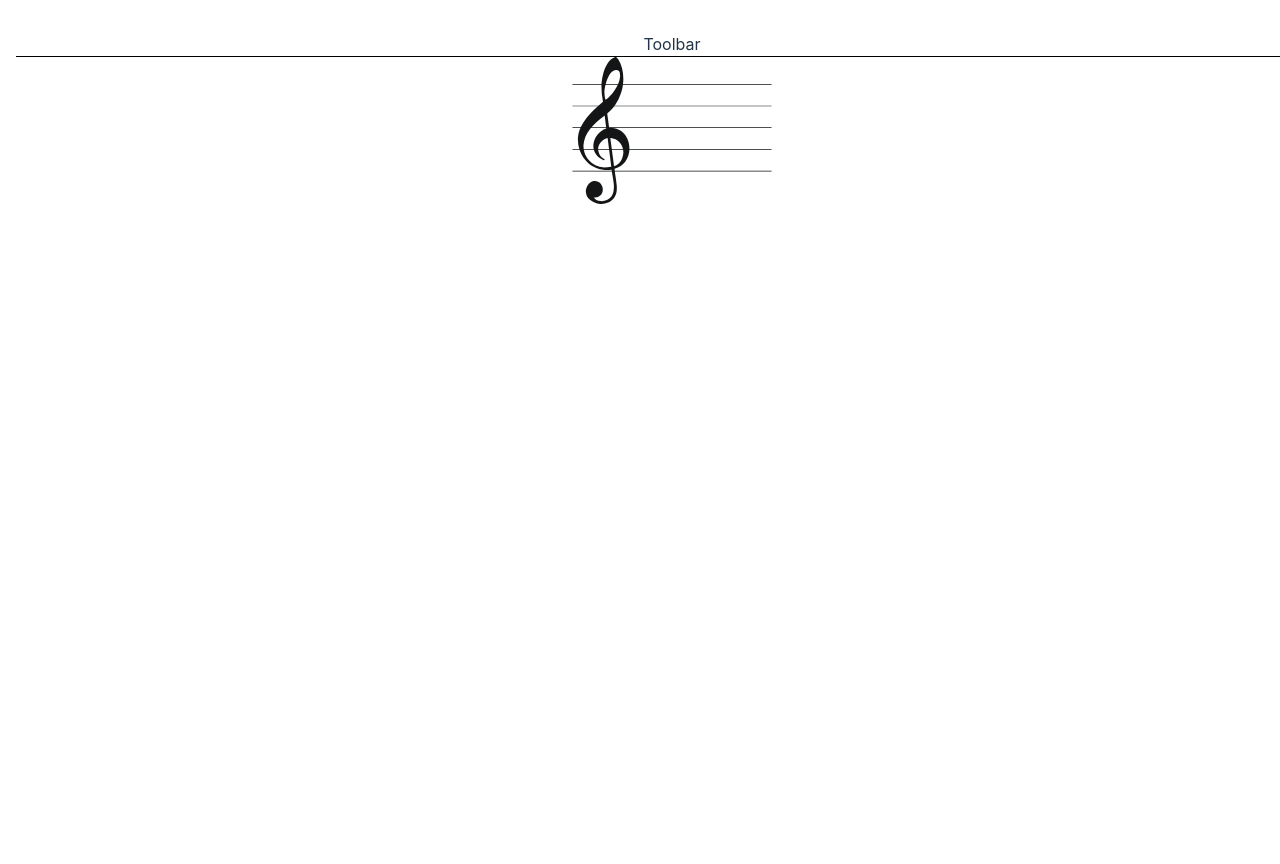
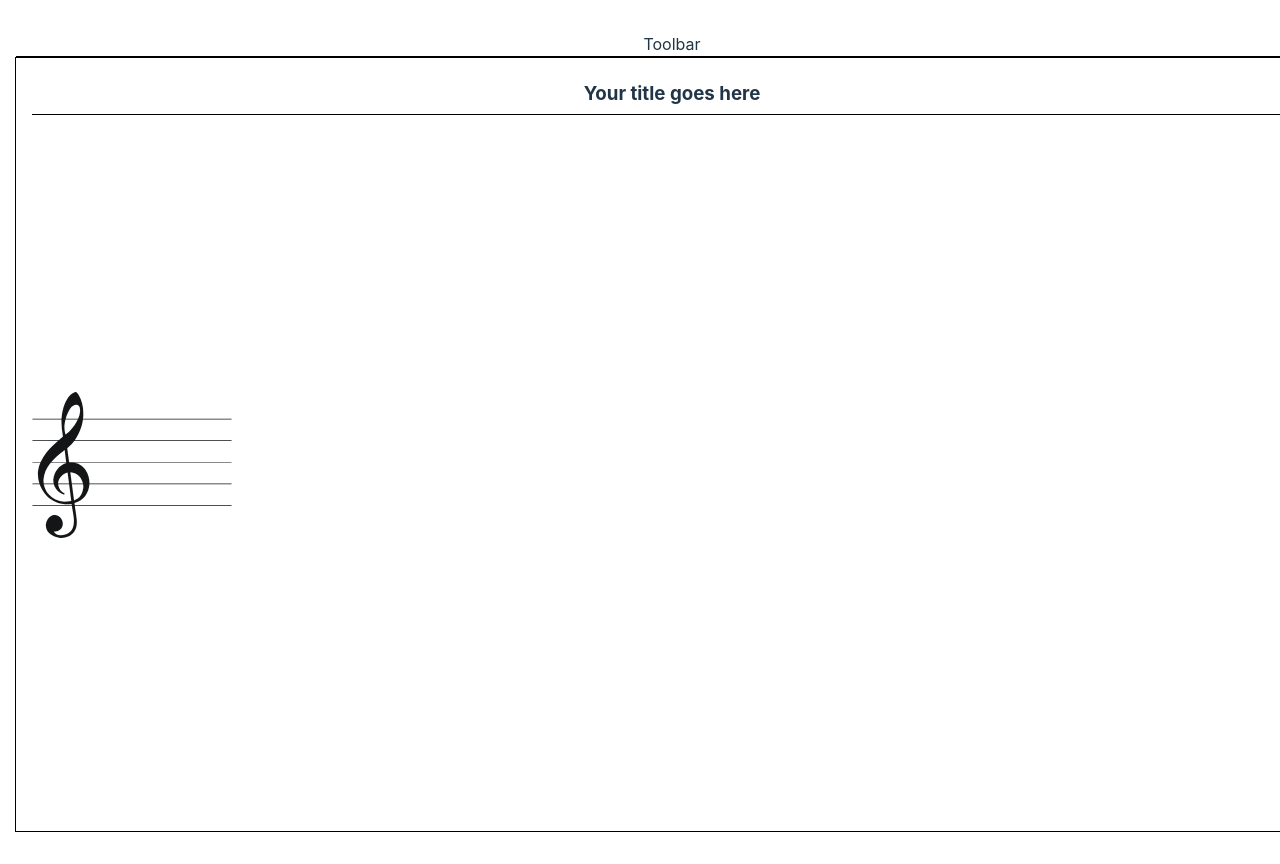
Before and after one commit to SalamanderCtesiphon/musicScoreWebApp, a React (Vite) app: page / in a window 1280 px wide. Shown: the top 864 px of the page. Built offline with nearby package versions, Linux system fonts and the light colour scheme.

Commit message:
styled the score sheet

```diff
--- /dev/null
+++ b/src/components/ScoreSheet.css
@@ -0,0 +1,14 @@
+section {
+  width: 100%;
+  height: 100%;
+  border: 1px solid black;
+  padding: 1rem;
+  display: grid;
+}
+
+#scoreheader {
+  padding: 0;
+  height: 5vh;
+  display: flex;
+  align-items: center;
+}
--- a/src/components/ScoreSheet.jsx
+++ b/src/components/ScoreSheet.jsx
@@ -1,10 +1,16 @@
 import React from 'react'
 import TrebleClef from '../assets/Do_Mayor_armadura.svg'
+import './ScoreSheet.css'
 
 function ScoreSheet() {
   return (
     <>
-      <img src={TrebleClef} alt="treble clef svg" />
+      <section>
+        <header id="scoreheader">
+          <h3>Your title goes here</h3>
+        </header>
+        <img src={TrebleClef} alt="treble clef svg" />
+      </section>
     </>
   )
 }
```
